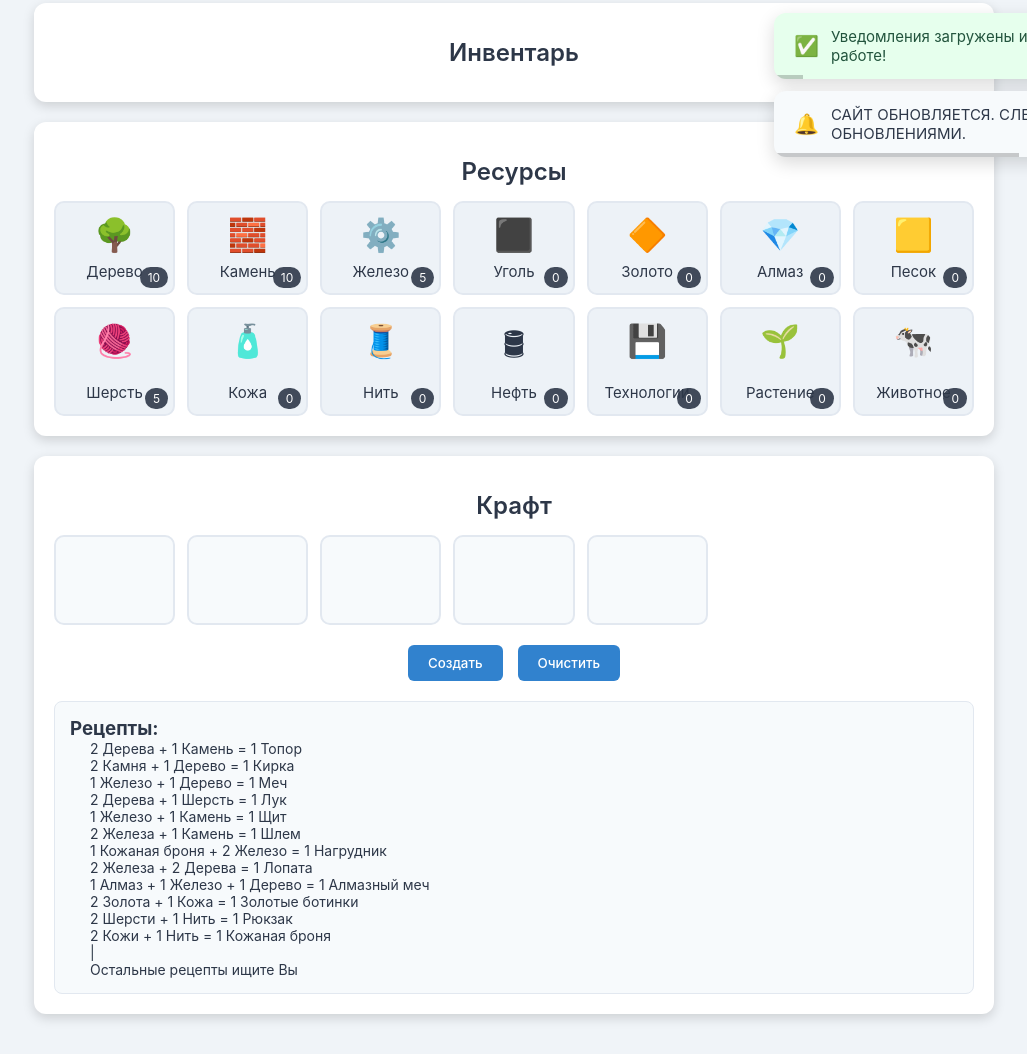
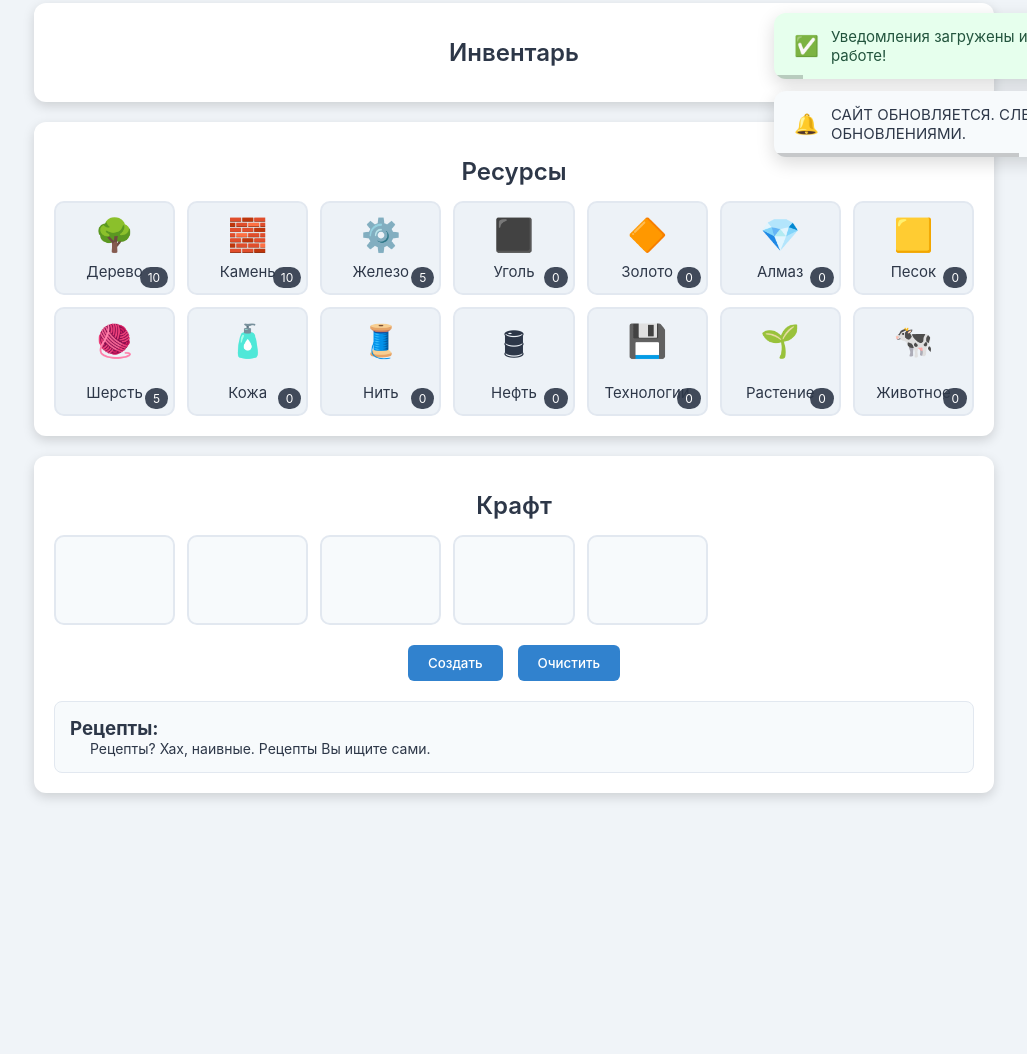
Before and after one commit to koctz34/Craft-Master, a plain HTML site: page index.html in a window 1280 px wide. Shown: the part 623-1677 px from the top of the page, without its empty margins (126-1153 px from the left). After the commit the page ends 1456 px from the top, so only its background shows below. Drawn offline with Linux system fonts and the light colour scheme.

Commit message:
Смерть, конец, мучения

```diff
--- a/index.html
+++ b/index.html
@@ -80,20 +80,7 @@
             <div class="recipe-book">
                 <h3 class="recipe-title">Рецепты:</h3>
                 <ul class="recipe-list">
-                    <li>2 Дерева + 1 Камень = 1 Топор</li>
-                    <li>2 Камня + 1 Дерево = 1 Кирка</li>
-                    <li>1 Железо + 1 Дерево = 1 Меч</li>
-                    <li>2 Дерева + 1 Шерсть = 1 Лук</li>
-                    <li>1 Железо + 1 Камень = 1 Щит</li>
-                    <li>2 Железа + 1 Камень = 1 Шлем</li>
-                    <li>1 Кожаная броня + 2 Железо = 1 Нагрудник</li>
-                    <li>2 Железа + 2 Дерева = 1 Лопата</li>
-                    <li>1 Алмаз + 1 Железо + 1 Дерево = 1 Алмазный меч</li>
-                    <li>2 Золота + 1 Кожа = 1 Золотые ботинки</li>
-                    <li>2 Шерсти + 1 Нить = 1 Рюкзак</li>
-                    <li>2 Кожи + 1 Нить = 1 Кожаная броня</li>
-                    <li> |</li>
-                    <li>Остальные рецепты ищите Вы</li>
+                    <li>Рецепты? Хах, наивные. Рецепты Вы ищите сами.</li>
                 </ul>
             </div>
         </div>
```
